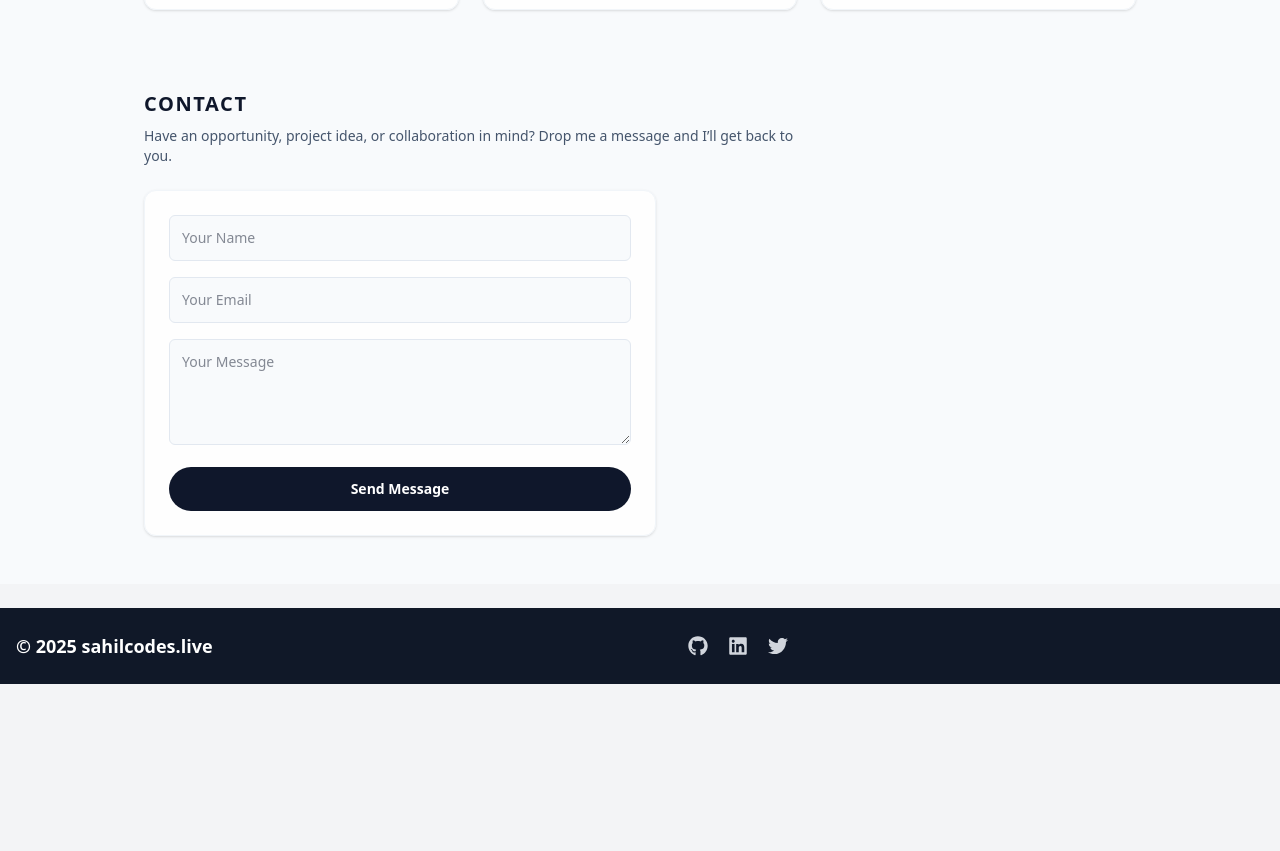
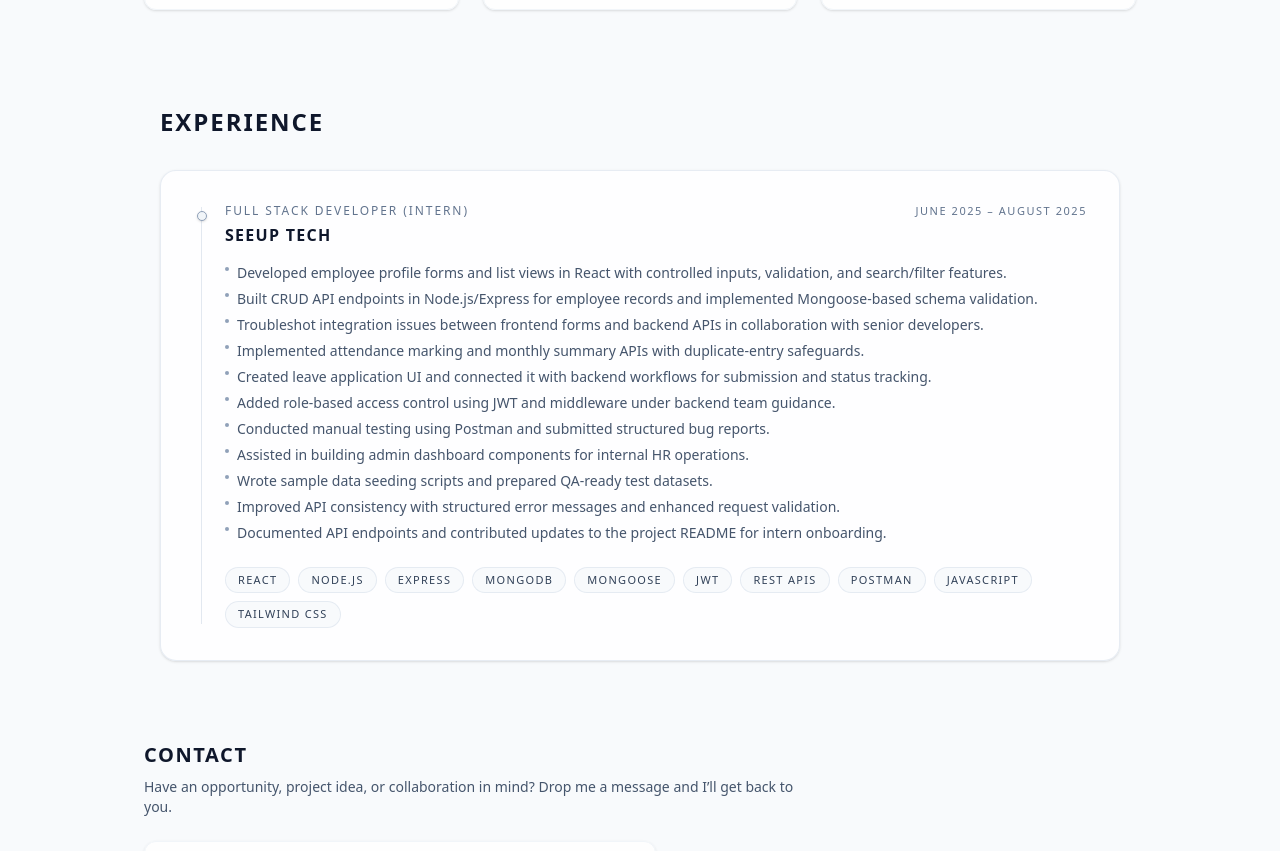
Before and after one commit to SAHIL-AHMED5498/MyWebsite2, a React (Vite) app: page / in a window 1280 px wide. Shown: the part 1445-2296 px from the top of the page. Before the commit the page ends 2129 px from the top, so only its background shows below. Built offline with nearby package versions, Linux system fonts and the light colour scheme; a web font is replaced by a local one.

Commit message:
version 4

```diff
--- a/src/pages/Home.jsx
+++ b/src/pages/Home.jsx
@@ -208,6 +208,148 @@ function Home() {
             </div>
           </section>
 
+          {/* Experience Section */}
+          <section
+            id="experience"
+            className="scroll-mt-24 max-w-5xl mx-auto px-4 mt-16 sm:mt-24 space-y-8"
+          >
+            {/* Section Label */}
+
+
+            {/* Section Heading */}
+            <div className="flex flex-col gap-3">
+              <h2 className="text-xl sm:text-2xl font-semibold tracking-[0.12em] uppercase text-slate-900 dark:text-slate-50">
+                Experience
+              </h2>
+
+            </div>
+
+            {/* Timeline Wrapper */}
+            <div className="mt-6 space-y-6 border border-slate-200/80 dark:border-slate-800/80 rounded-2xl bg-white/80 dark:bg-slate-950/70 p-6 sm:p-8 shadow-sm">
+              {/* Single Experience Item */}
+              <div className="relative pl-6 sm:pl-8">
+                {/* Timeline vertical line */}
+                <div className="absolute left-1 sm:left-2 top-1 bottom-1 w-px bg-slate-200 dark:bg-slate-800 pointer-events-none" />
+
+                {/* Timeline dot */}
+                <div className="absolute left-0 sm:left-1 top-2 h-2.5 w-2.5 rounded-full border border-slate-400 dark:border-slate-600 bg-slate-100 dark:bg-slate-900 shadow-sm" />
+
+                {/* Card Content */}
+                <div className="space-y-3">
+                  {/* Role / Company / Date */}
+                  <div className="flex flex-col sm:flex-row sm:items-baseline sm:justify-between gap-1">
+                    <div className="space-y-1">
+                      <p className="text-xs font-medium tracking-[0.16em] uppercase text-slate-500">
+                        Full Stack Developer (Intern)
+                      </p>
+                      <h3 className="text-sm sm:text-base font-semibold tracking-[0.08em] uppercase text-slate-900 dark:text-slate-50">
+                        Seeup Tech
+                      </h3>
+                    </div>
+                    <p className="text-[11px] font-normal tracking-[0.14em] uppercase text-slate-500">
+                      June 2025 – August 2025
+                    </p>
+                  </div>
+
+                  {/* Body / Responsibilities */}
+                  <div className="space-y-2 pt-1">
+                    <ul className="space-y-1.5 text-xs sm:text-sm text-slate-600 dark:text-slate-300">
+                      <li className="flex gap-2">
+                        <span className="mt-1 h-1 w-1 rounded-full bg-slate-400 dark:bg-slate-500 flex-shrink-0" />
+                        <span>
+                          Developed employee profile forms and list views in React with controlled inputs, validation, and search/filter features.
+                        </span>
+                      </li>
+                      <li className="flex gap-2">
+                        <span className="mt-1 h-1 w-1 rounded-full bg-slate-400 dark:bg-slate-500 flex-shrink-0" />
+                        <span>
+                          Built CRUD API endpoints in Node.js/Express for employee records and implemented Mongoose-based schema validation.
+                        </span>
+                      </li>
+                      <li className="flex gap-2">
+                        <span className="mt-1 h-1 w-1 rounded-full bg-slate-400 dark:bg-slate-500 flex-shrink-0" />
+                        <span>
+                          Troubleshot integration issues between frontend forms and backend APIs in collaboration with senior developers.
+                        </span>
+                      </li>
+                      <li className="flex gap-2">
+                        <span className="mt-1 h-1 w-1 rounded-full bg-slate-400 dark:bg-slate-500 flex-shrink-0" />
+                        <span>
+                          Implemented attendance marking and monthly summary APIs with duplicate-entry safeguards.
+                        </span>
+                      </li>
+                      <li className="flex gap-2">
+                        <span className="mt-1 h-1 w-1 rounded-full bg-slate-400 dark:bg-slate-500 flex-shrink-0" />
+                        <span>
+                          Created leave application UI and connected it with backend workflows for submission and status tracking.
+                        </span>
+                      </li>
+                      <li className="flex gap-2">
+                        <span className="mt-1 h-1 w-1 rounded-full bg-slate-400 dark:bg-slate-500 flex-shrink-0" />
+                        <span>
+                          Added role-based access control using JWT and middleware under backend team guidance.
+                        </span>
+                      </li>
+                      <li className="flex gap-2">
+                        <span className="mt-1 h-1 w-1 rounded-full bg-slate-400 dark:bg-slate-500 flex-shrink-0" />
+                        <span>
+                          Conducted manual testing using Postman and submitted structured bug reports.
+                        </span>
+                      </li>
+                      <li className="flex gap-2">
+                        <span className="mt-1 h-1 w-1 rounded-full bg-slate-400 dark:bg-slate-500 flex-shrink-0" />
+                        <span>
+                          Assisted in building admin dashboard components for internal HR operations.
+                        </span>
+                      </li>
+                      <li className="flex gap-2">
+                        <span className="mt-1 h-1 w-1 rounded-full bg-slate-400 dark:bg-slate-500 flex-shrink-0" />
+                        <span>
+                          Wrote sample data seeding scripts and prepared QA-ready test datasets.
+                        </span>
+                      </li>
+                      <li className="flex gap-2">
+                        <span className="mt-1 h-1 w-1 rounded-full bg-slate-400 dark:bg-slate-500 flex-shrink-0" />
+                        <span>
+                          Improved API consistency with structured error messages and enhanced request validation.
+                        </span>
+                      </li>
+                      <li className="flex gap-2">
+                        <span className="mt-1 h-1 w-1 rounded-full bg-slate-400 dark:bg-slate-500 flex-shrink-0" />
+                        <span>
+                          Documented API endpoints and contributed updates to the project README for intern onboarding.
+                        </span>
+                      </li>
+                    </ul>
+                  </div>
+
+                  {/* Tech Stack Badges */}
+                  <div className="pt-3 flex flex-wrap gap-2">
+                    {[
+                      'React',
+                      'Node.js',
+                      'Express',
+                      'MongoDB',
+                      'Mongoose',
+                      'JWT',
+                      'REST APIs',
+                      'Postman',
+                      'JavaScript',
+                      'Tailwind CSS',
+                    ].map((tech) => (
+                      <span
+                        key={tech}
+                        className="px-3 py-1 rounded-full border border-slate-200/80 dark:border-slate-700/80 bg-slate-50/90 dark:bg-slate-900/80 text-[11px] font-medium tracking-[0.12em] uppercase text-slate-700 dark:text-slate-200 hover:bg-slate-100 dark:hover:bg-slate-800 transition-colors"
+                      >
+                        {tech}
+                      </span>
+                    ))}
+                  </div>
+                </div>
+              </div>
+            </div>
+          </section>
+
           {/* Contact Section */}
           <section id="contact" className="space-y-6">
             <div className="flex flex-col gap-2">
```
